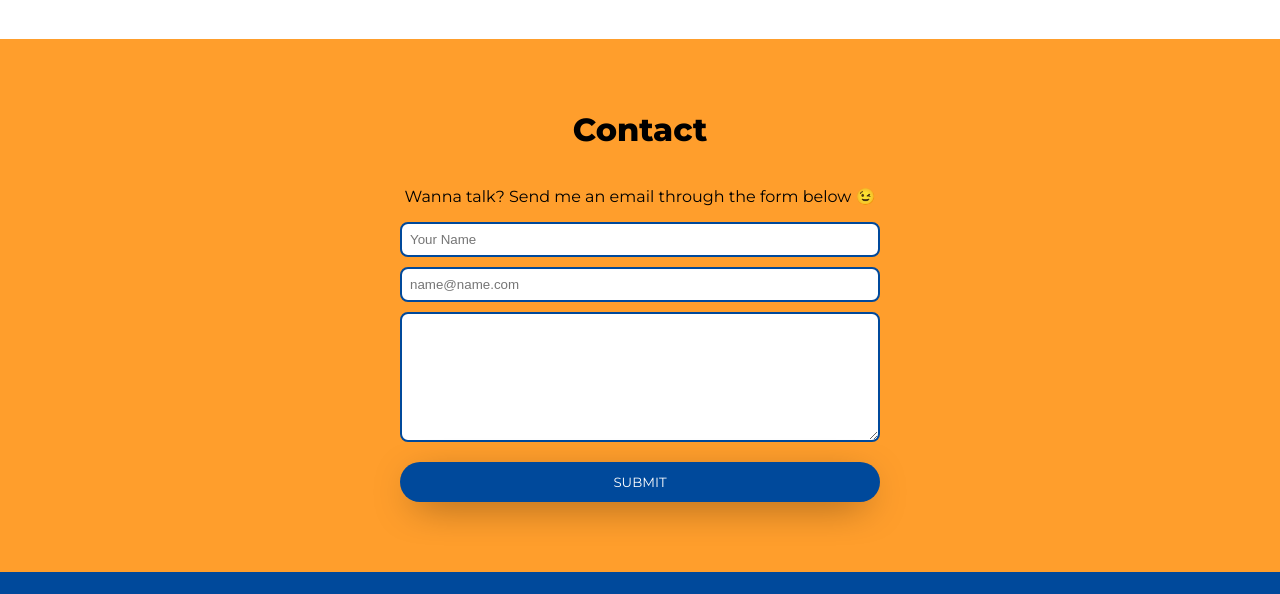
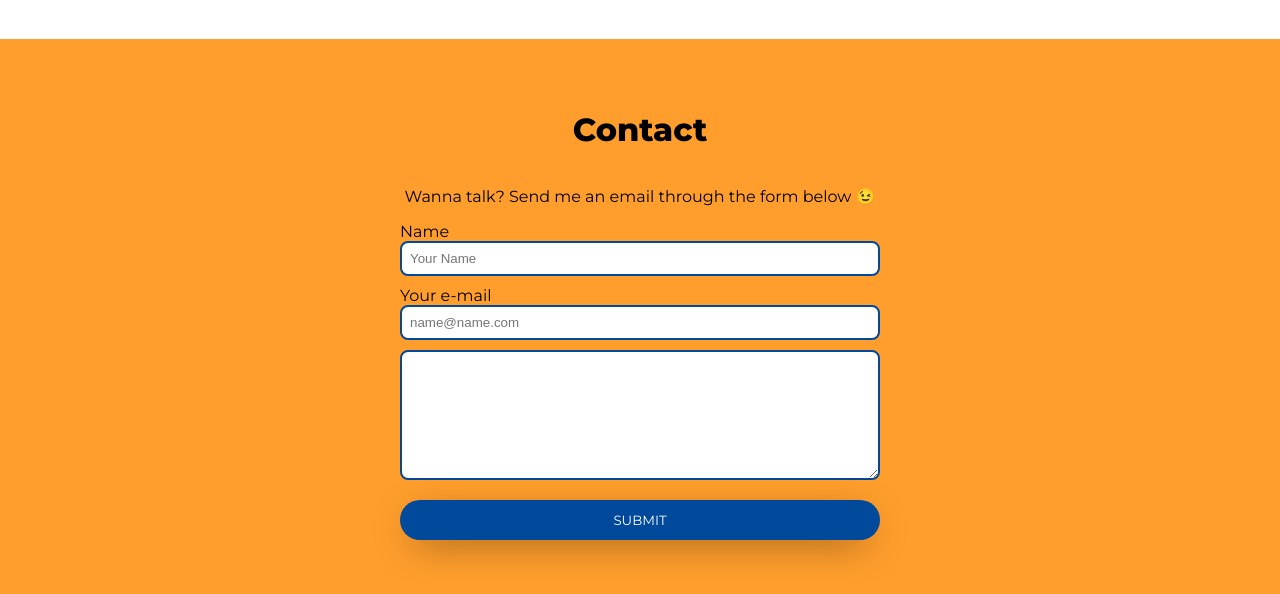
Before and after one commit to axon7/NEW-PORTFOLIO, a Gatsby site: page / in a window 1280 px wide. Shown: the part 3813-4407 px from the top of the page. Built offline with nearby package versions, Linux system fonts and the light colour scheme; Gatsby itself is replaced by a stand-in of ours.

Commit message:
Add label

```diff
--- a/src/components/Contact.js
+++ b/src/components/Contact.js
@@ -53,23 +53,7 @@ const Contact = () => {
           😉
         </span>
       </p>
-      {/* <ContactForm
-        action="/thank-you"
-        name="contact"
-        method="post"
-        netlify="true"
-        netlify-honeypot="bot-field"
-      >
-        <input type="hidden" name="form-name" value="contact" />
-        <input type="hidden" name="bot-field" />
-        <label htmlFor="name">Name</label>
-        <ContactInput type="text" name="form-name" />
-        <label htmlFor="e-mail">Your e-mail</label>
-        <ContactInput name="email" type="email" />
-        <label htmlFor="message">Message</label>
-        <ContactTextarea rows="8" name="message" required />
 
-      </ContactForm> */}
       <ContactForm
         name="contact-form"
         method="post"
@@ -77,18 +61,10 @@ const Contact = () => {
         data-netlify-honeypot="bot-field"
       >
         <input type="hidden" name="form-name" value="contact-form" />
+        <label htmlFor="name">Name</label>
         <ContactInput name="name" placeholder="Your Name" type="text" />
+        <label htmlFor="e-mail">Your e-mail</label>
         <ContactInput name="email" placeholder="name@name.com" type="email" />
-        {/* <p>
-          <label>
-            E-mail
-            <ContactInput
-              name="email"
-              placeholder="name@name.com"
-              type="email"
-            />
-          </label>
-        </p> */}
         <ContactTextarea rows="8" name="message" required />
         <SubmitButton>SUBMIT</SubmitButton>{" "}
       </ContactForm>
```
